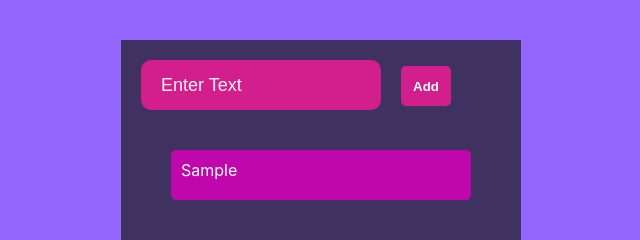
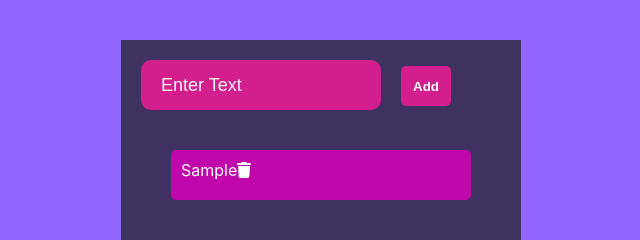
Before and after one commit to Boity-Latakgomo/ToDoList, a React (Create React App) app: page / in a window 1280 px wide. Both pictures are taken after typing "Sample" into the empty fields and a click on the button "Add". Shown: the top 240 px of the page, without its empty margins (319-959 px from the left). Built offline with nearby package versions, Linux system fonts and the light colour scheme.

Commit message:
added font awesome trash icon

```diff
--- a/package.json
+++ b/package.json
@@ -5,6 +5,7 @@
   "dependencies": {
     "@fortawesome/fontawesome-svg-core": "^1.3.0",
     "@fortawesome/free-solid-svg-icons": "^6.0.0",
+    "@fortawesome/react-fontawesome": "^0.1.17",
     "@testing-library/jest-dom": "^5.16.2",
     "@testing-library/react": "^12.1.2",
     "@testing-library/user-event": "^13.5.0",
--- a/src/App.js
+++ b/src/App.js
@@ -2,6 +2,10 @@
 import logo from './logo.svg';
 import './App.css';
 import ListItems from './ListItems';
+import { library } from '@fortawesome/fontawesome-svg-core';
+import {faTrash} from '@fortawesome/free-solid-svg-icons';
+
+library.add(faTrash);
 
 class App extends React.Component {
   constructor(props){
--- a/src/ListItems.js
+++ b/src/ListItems.js
@@ -1,5 +1,6 @@
 import React from 'react';
-import './ListItems.css'
+import './ListItems.css';
+import { FontAwesomeIcon } from '@fortawesome/react-fontawesome';
 
 function ListItems(props){
     const items = props.items;
@@ -7,7 +8,12 @@
         {
 
        return <div className="list" key="item.key">
-           <p>{items.text}</p>
+           <p>{items.text}
+           <span>
+               <FontAwesomeIcon className="faicons" icon="trash"/>
+           </span>
+           </p>
+
 
        </div>
         })
```
Also changed, not shown: 1 other file (tests, documents, lock files or other folders).
